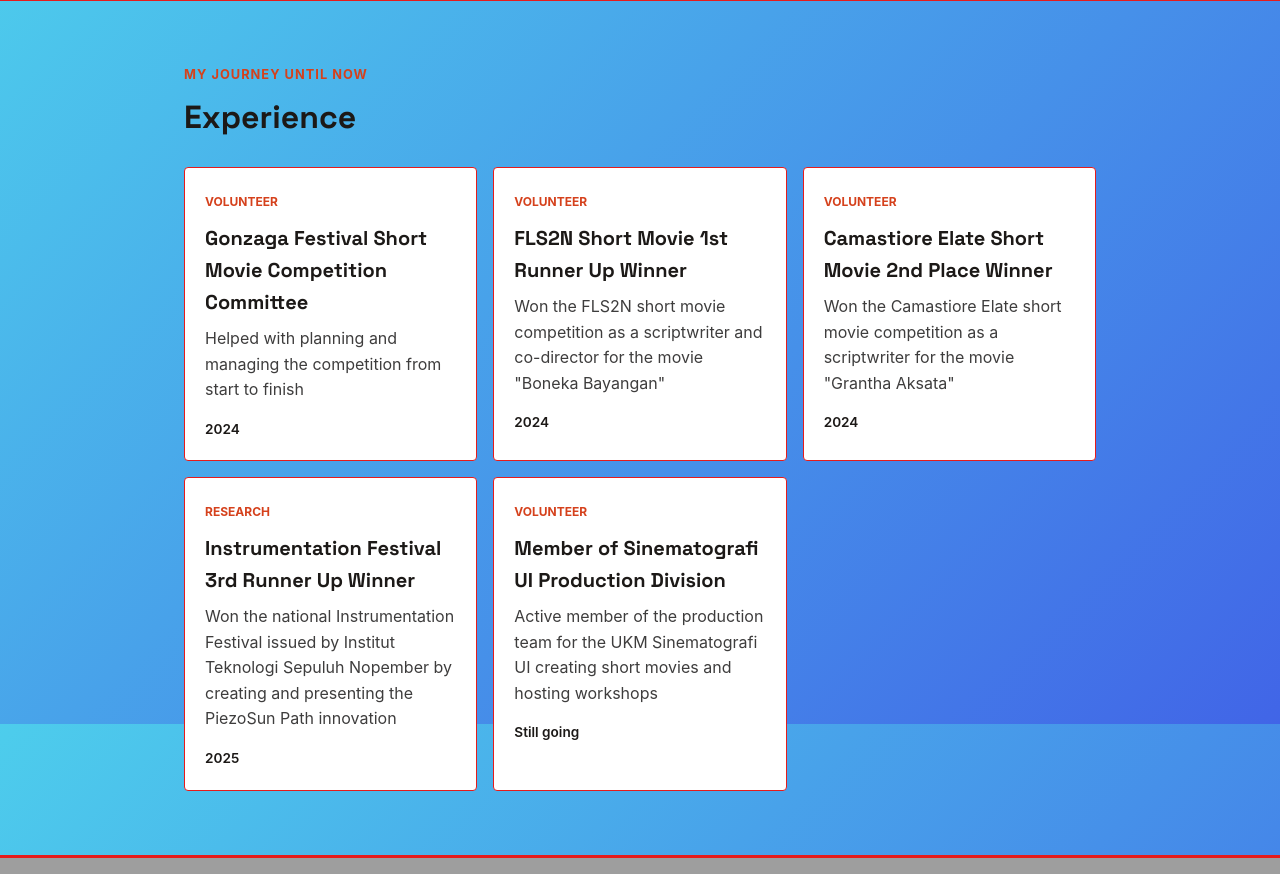
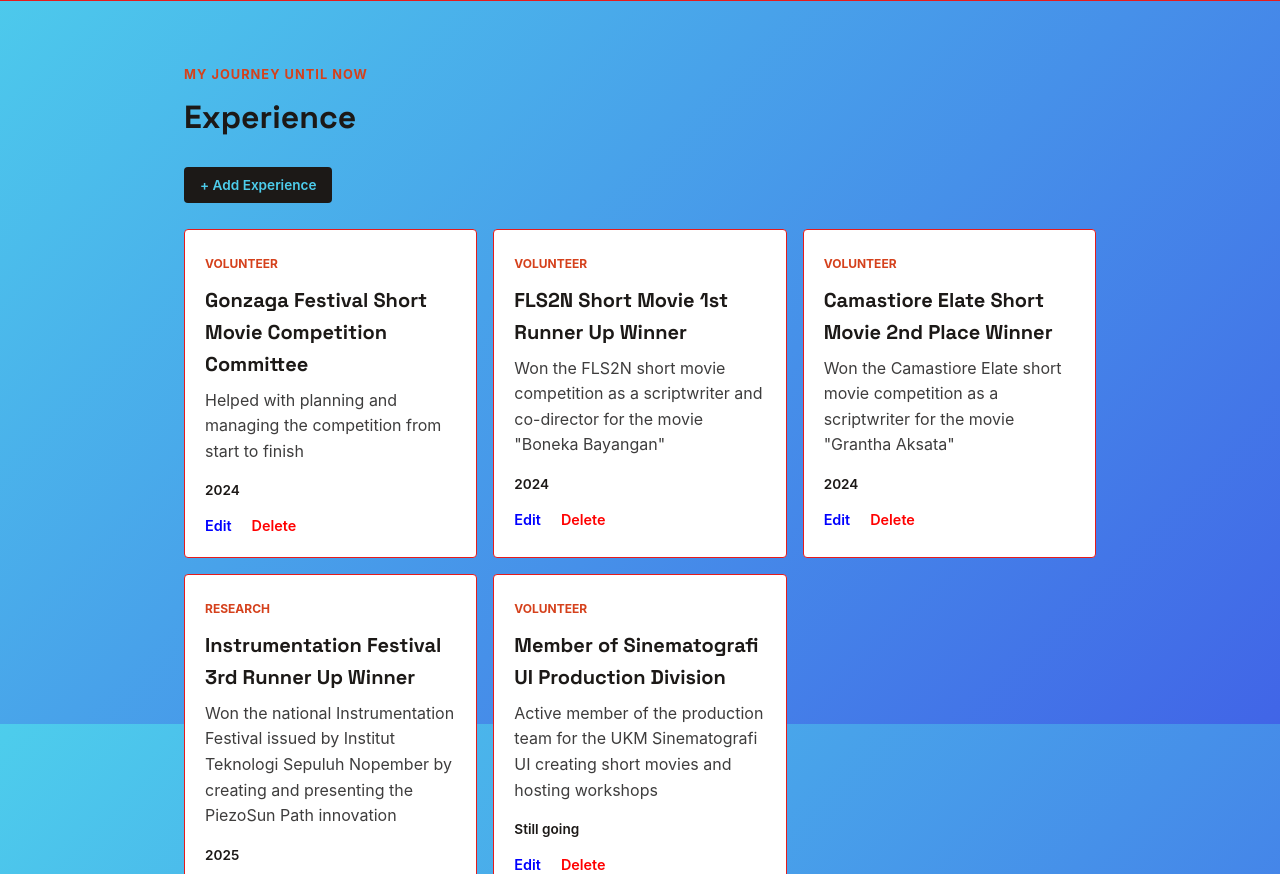
Before and after one commit to gammaknives/myportofolio, a Django app: page /experience/ in a window 1280 px wide. Shown: the part 76-950 px from the top of the page. Run offline with Django 5.2, Linux system fonts and the light colour scheme; data comes from the database, SQL or seed files in the repository; grey boxes are pictures that could not be loaded.

Commit message:
Added add, edit, and delete experiences

```diff
--- a/main/urls.py
+++ b/main/urls.py
@@ -8,6 +8,9 @@ from main.views import (
     update_project,
     get_project_json,
     delete_project,
+    create_experience,
+    update_experience,
+    delete_experience,
 )
 
 app_name = "main"
@@ -20,4 +23,7 @@ urlpatterns = [
     path("project/<uuid:project_id>/update/", update_project, name="update_project"),
     path("api/project/", get_project_json, name="get_project_json"),
     path("project/<uuid:project_id>/delete/", delete_project, name="delete_project"),
+    path("experience/add/", create_experience, name="create_experience"),
+    path("experience/<uuid:experience_id>/edit/", update_experience, name="update_experience"),
+    path("experience/<uuid:experience_id>/delete/", delete_experience, name="delete_experience"),
 ]
--- a/main/views.py
+++ b/main/views.py
@@ -3,7 +3,7 @@ from django.shortcuts import render, redirect, get_object_or_404
 from main.models import Experience
 
 from main.models import Project
-from main.forms import ProjectForm
+from main.forms import ProjectForm, ExperienceForm
 from django.db.models import Q
 
 
@@ -100,3 +100,43 @@ def update_project(request, project_id):
         "project": project,
     }
     return render(request, "projects_form.html", context)
+
+def create_experience(request):
+    form = ExperienceForm(request.POST or None)
+
+    if request.method == "POST" and form.is_valid():
+        form.save()
+        messages.success(request, "New experience successfully added!")
+        return redirect("main:show_experience")
+
+    context = {
+        "name": "Nuno",
+        "form": form,
+    }
+    return render(request, "experiences_form.html", context)
+
+def update_experience(request, experience_id):
+    experience = get_object_or_404(Experience, pk=experience_id)
+    form = ExperienceForm(request.POST or None, instance=experience)
+
+    if request.method == "POST" and form.is_valid():
+        form.save()
+        messages.success(request, "Experience successfully updated!")
+        return redirect("main:show_experience")
+
+    context = {
+        "name": "Nuno",
+        "form": form,
+        "experience": experience,
+    }
+    return render(request, "experiences_form.html", context)
+
+def delete_experience(request, experience_id):
+    experience = get_object_or_404(Experience, pk=experience_id)
+
+    if request.method == "POST":
+        experience.delete()
+        messages.success(request, "Experience successfully deleted!")
+        return redirect("main:show_experience")
+
+    return redirect("main:show_experience")
--- /dev/null
+++ b/templates/components/experience_delete_modal.html
@@ -0,0 +1,48 @@
+<div class="project-actions-row">
+    <a href="{% url 'main:update_experience' experience.id %}" class="project-edit-link">
+        Edit
+    </a>
+
+    <button type="button"
+            class="project-delete-trigger"
+            popovertarget="delete-experience-{{ experience.id }}"
+            aria-label="Delete {{ experience.title }}"
+            title="Delete experience">
+        Delete
+    </button>
+</div>
+
+<div id="delete-experience-{{ experience.id }}"
+     class="project-delete-modal"
+     popover="auto"
+     role="dialog"
+     aria-modal="true"
+     aria-labelledby="delete-experience-title-{{ experience.id }}">
+    <button type="button"
+            class="project-delete-modal__backdrop"
+            popovertarget="delete-experience-{{ experience.id }}"
+            popovertargetaction="hide"
+            aria-label="Close delete confirmation"></button>
+    <div class="project-delete-modal__content">
+        <button type="button"
+                class="project-delete-modal__close"
+                popovertarget="delete-experience-{{ experience.id }}"
+                popovertargetaction="hide"
+                aria-label="Close delete confirmation">×</button>
+        <h2 id="delete-experience-title-{{ experience.id }}">Delete Experience?</h2>
+        <p>
+            Are you sure you want to delete
+            <strong>{{ experience.title }}</strong>?
+        </p>
+        <div class="project-delete-modal__actions">
+            <button type="button"
+                    class="project-search-clear"
+                    popovertarget="delete-experience-{{ experience.id }}"
+                    popovertargetaction="hide">Cancel</button>
+            <form method="post" action="{% url 'main:delete_experience' experience.id %}">
+                {% csrf_token %}
+                <button type="submit" class="button-danger">Yes, Delete</button>
+            </form>
+        </div>
+    </div>
+</div>
--- a/templates/experiences.html
+++ b/templates/experiences.html
@@ -8,7 +8,8 @@
         <div class="container">
             <p class="section-kicker">My journey until now</p>
             <h1>Experience</h1>
-
+            <a href="{% url 'main:create_experience' %}" class="project-cta">+ Add Experience</a>
+            <br><br>
             <div class="experience-grid">
                 {% for experience in experience_list %}
                     <article class="experience-card">
@@ -25,6 +26,7 @@
                         {% else %}
                             <p class="experience-status">{{ experience.ended_at|date:"Y" }}</p>
                         {% endif %}
+                        {% include "components/experience_delete_modal.html" with experience=experience %}
                     </article>
                 {% empty %}
                     <p class="empty-state">
```
Also changed, not shown: main/forms.py (+40 -2 lines), templates/experiences_form.html (added, +32 -0 lines).
